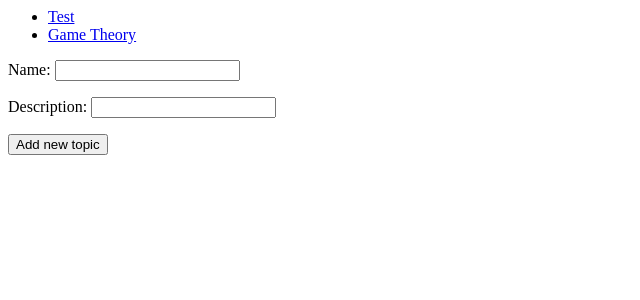
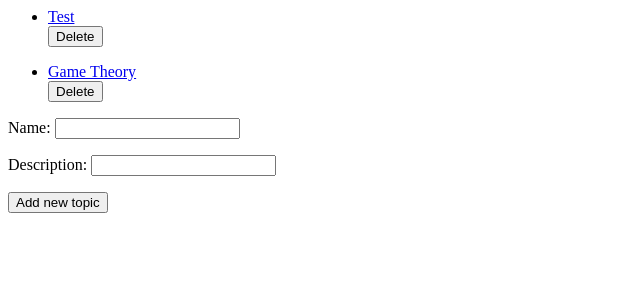
Before and after one commit to NinoFisc/Astonoshing, a Django app: page /polls/ in a window 1280 px wide. Shown: the top 300 px of the page, without its empty margins (0-640 px from the left). Run offline with Django 5.2, Linux system fonts and the light colour scheme; data comes from the database, SQL or seed files in the repository; both versions use the stored data as it was after the commit.

Commit message:
Implement topic deletion functionality in polls app: update index view to handle topic deletion requests and modify template to include delete buttons for each topic. Adjust imports in views.py for new functionality.

```diff
--- a/Astonishing/polls/templates/polls/index.html
+++ b/Astonishing/polls/templates/polls/index.html
@@ -2,6 +2,17 @@
     <ul>
     {% for topic in latest_topic_list %}
         <li><a href="{% url 'polls:topic' topic.name %}">{{ topic.name }}</a></li>
+        <form method="post">
+            {% csrf_token %}
+            <input  type="hidden" name="delete_topic" value="true">
+            <input type="hidden" name="topic_id" value="{{ topic.id }}">
+            <button type="submit"> Delete</button>
+
+
+
+
+
+        </form>
     {% endfor %}
     </ul>
 {% else %}
@@ -12,6 +23,8 @@
     {% csrf_token %}
     {{ form.as_p}}
     <input type="submit" value="Add new topic">
+    <input type="hidden" name="add" value="true">
+
 
 
 
--- a/Astonishing/polls/views.py
+++ b/Astonishing/polls/views.py
@@ -1,5 +1,5 @@
 
-from django.shortcuts import redirect, render
+from django.shortcuts import get_object_or_404, redirect, render
 
 from django.http import Http404, HttpResponse
 from django.template import context, loader
@@ -20,7 +20,7 @@ def index(request):
         customer = Customer.objects.all().order_by("created_at")[0]
         context = {"latest_topic_list":latest_topic_list}
 
-        if request.method == 'POST':
+        if request.method == 'POST' and 'add' in request.POST:
             form = TopicForm(request.POST)
 
             if form.is_valid():
@@ -28,9 +28,20 @@ def index(request):
                 topic.customer = customer
                 topic.save()
 
+        if request.method == 'POST' and 'delete_topic' in request.POST:
+            topic_id = request.POST.get('topic_id')
+            topic = get_object_or_404(Topic,id=topic_id)
+            topic.delete()
+
+            form = TopicForm()
+
+
+
 
         if request.method == 'GET':
             form = TopicForm()
+
+
 
     except Exception as e:
         raise Http404(f'Error: {e}')
@@ -39,6 +50,7 @@ def index(request):
         "latest_topic_list":latest_topic_list,
         'form': form
         }
+
     return render(request,
     "polls/index.html",
     context)
```
Also changed, not shown: Astonishing/db.sqlite3.
